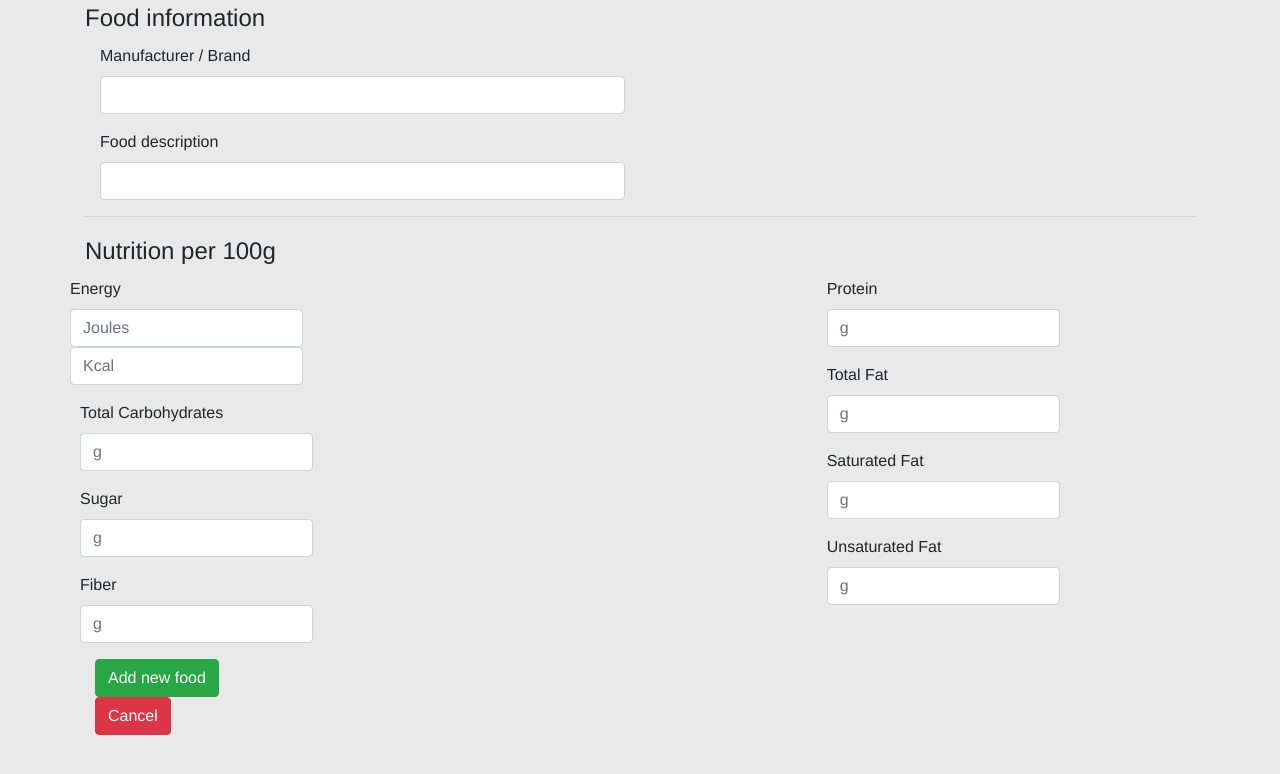
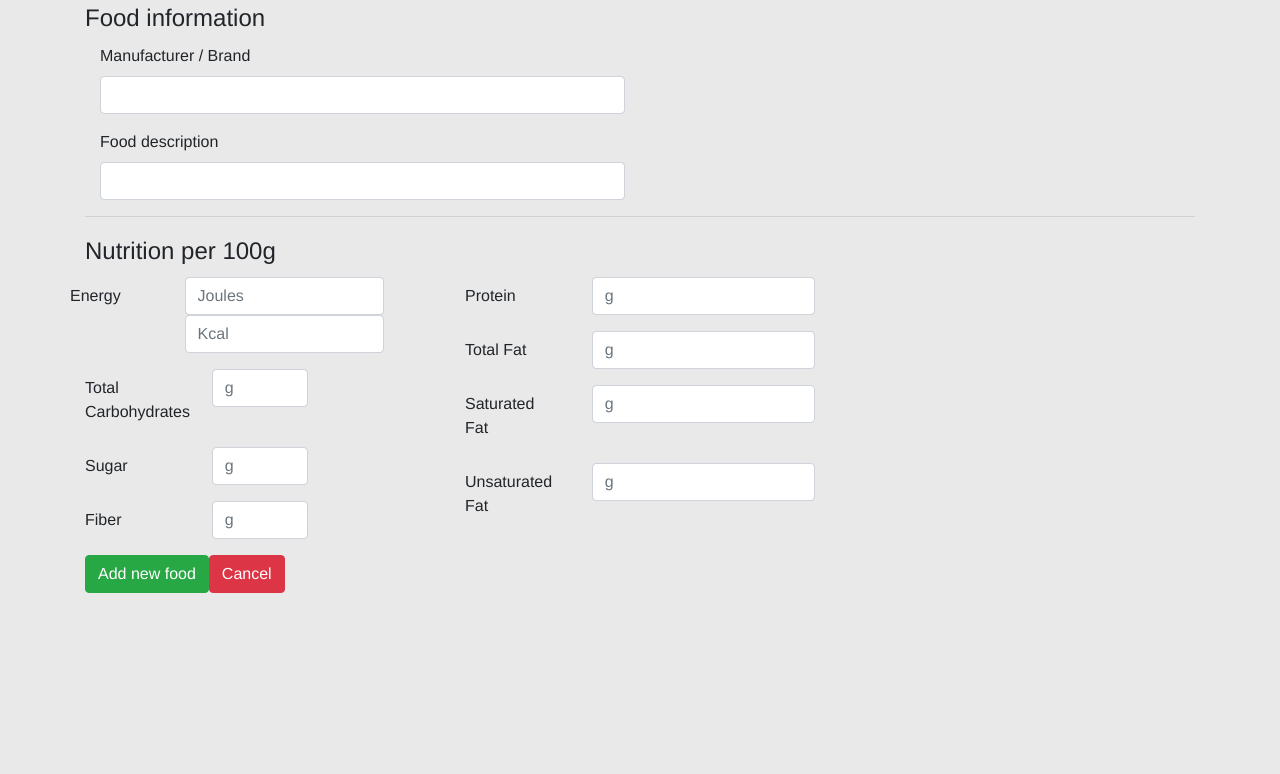
Before and after one commit to tabur/nutri-track, a React (Create React App) app in the folder frontend/: page / in a window 1280 px wide. Shown: the top 774 px of the page. Built offline with nearby package versions, Linux system fonts and the light colour scheme.

Commit message:
leiskan korjailua

```diff
--- a/frontend/src/components/AddFood.js
+++ b/frontend/src/components/AddFood.js
@@ -61,78 +61,84 @@ class AddFood extends React.Component {
           <hr />
 
           <legend>Nutrition per 100g</legend>
-        <Form.Row>
+          <Row>
+          <Col column md={4}>
+            <Row>
+              <Form.Group as={Row} controlId="Energy">
+                <Form.Label column md={4} htmlFor="">Energy</Form.Label>
                 <Col>
-            <Row mb={2}>
-              <Form.Group controlId="Energy">
-                <Form.Label htmlFor="">Energy</Form.Label>
-                <Form.Control ml="auto" md={2} type="text" name="joules" id="joules" placeholder="Joules" />
-                <Form.Control ml={4} md={2} type="text" name="calories" id="calories" placeholder="Kcal" />
+                  <Form.Control ml="auto"  type="text" name="joules" id="joules" placeholder="Joules" />
+                  <Form.Control ml={4}  type="text" name="calories" id="calories" placeholder="Kcal" />
+                </Col>
+
               </Form.Group>
             </Row>
 
             <fieldset className="carbset">
-              <Form.Row mb="2">
-                <Form.Group>
-                  <Form.Label htmlFor="" >Total Carbohydrates</Form.Label>
-                  <Form.Control ml="auto" md={2} type="text" name="carbs" id="carbs" placeholder="g" />
+
+                <Form.Group as={Row}>
+                  <Form.Label htmlFor="" column md={4}>Total Carbohydrates</Form.Label>
+                  <Col md={4}>
+                    <Form.Control ml="auto" type="text" name="carbs" id="carbs" placeholder="g" />
+                  </Col>
                 </Form.Group>
-              </Form.Row>
-              <Form.Row mb="2">
-                <Form.Group>
-                  <Form.Label pl={4} htmlFor="" >Sugar</Form.Label>
-                  <Form.Control ml="auto" md={2} type="text" name="sugar" id="sugar" placeholder="g" />
+
+
+                <Form.Group as={Row}>
+                  <Form.Label pl={4} column md={4} htmlFor="" >Sugar</Form.Label>
+                  <Col md={4}>
+                    <Form.Control ml="auto" type="text" name="sugar" id="sugar" placeholder="g" />
+                  </Col>
                 </Form.Group>
-              </Form.Row>
-              <Form.Row mb="2">
-                <Form.Group>
-                  <Form.Label pl={4} htmlFor="">Fiber</Form.Label>
-                  <Form.Control ml="auto" md={2} type="text" name="fiber" id="fiber" placeholder="g" />
+
+                <Form.Group as={Row}>
+                  <Form.Label pl={4} column md={4} htmlFor="">Fiber</Form.Label>
+                  <Col md={4}>
+                    <Form.Control ml="auto" type="text" name="fiber" id="fiber" placeholder="g" />
+                  </Col>
                 </Form.Group>
-              </Form.Row>
+
             </fieldset>
           </Col>
-          <Col md={4} ml={4}>
-            <Form.Row mb={2}>
-              <Form.Group>
-                <Form.Label htmlFor="">Protein</Form.Label>
-                <Form.Control ml="auto" md={2} type="text" name="protein" id="protein" placeholder="g" />
+          <Col column md={4} ml={4}>
+            <Form.Group as={Row}>
+              <Form.Label column md={4} htmlFor="">Protein</Form.Label>
+              <Col>
+                <Form.Control ml="auto" type="text" name="protein" id="protein" placeholder="g" />
+              </Col>
             </Form.Group>
-            </Form.Row>
-
 
             <fieldset className="fatset">
-              <Form.Row mb={2}>
-                <Form.Group>
-                  <Form.Label htmlFor="">Total Fat</Form.Label>
-                  <Form.Control ml="auto" md={2} type="text" name="fat" id="fat" placeholder="g" />
+              <Form.Group as={Row}>
+                <Form.Label column md={4} htmlFor="">Total Fat</Form.Label>
+                <Col>
+                  <Form.Control ml="auto" type="text" name="fat" id="fat" placeholder="g" />
+                </Col>
               </Form.Group>
-              </Form.Row>
-              <Form.Row mb={2}>
-                <Form.Group>
-                  <Form.Label pl={4} htmlFor="">Saturated Fat</Form.Label>
-                  <Form.Control ml="auto" md={2} type="text" name="fat-sat" id="fat-sat" placeholder="g" />
+
+              <Form.Group as={Row}>
+                <Form.Label column md={4} pl={4} htmlFor="">Saturated Fat</Form.Label>
+                <Col>
+                  <Form.Control ml="auto" type="text" name="fat-sat" id="fat-sat" placeholder="g" />
+                </Col>
               </Form.Group>
-              </Form.Row>
-              <Form.Row mb={2}>
-                <Form.Group>
-                  <Form.Label pl={4} htmlFor="" >Unsaturated Fat</Form.Label>
-                  <Form.Control ml="auto" md={2} type="text" name="fat-unsat" id="fat-unsat" placeholder="g" />
+
+              <Form.Group as={Row}>
+                <Form.Label column md={4} pl={4} htmlFor="" >Unsaturated Fat</Form.Label>
+                <Col>
+                  <Form.Control ml="auto" type="text" name="fat-unsat" id="fat-unsat" placeholder="g" />
+                </Col>
               </Form.Group>
-              </Form.Row>
             </fieldset>
 
           </Col>
-      </Form.Row>
-          <Form.Row>
-            <Form.Group pt={3}>
+        </Row>
+        <Form.Group as={Row} pt={3}>
           <Col md={10}>
             <Button variant="success" type="submit" >Add new food</Button>
             <Button variant="danger" type="cancel" >Cancel</Button>
           </Col>
         </Form.Group>
-          </Form.Row>
-
 
         </Form>
 
```
Lines whose indentation alone changed are shown as unchanged.
